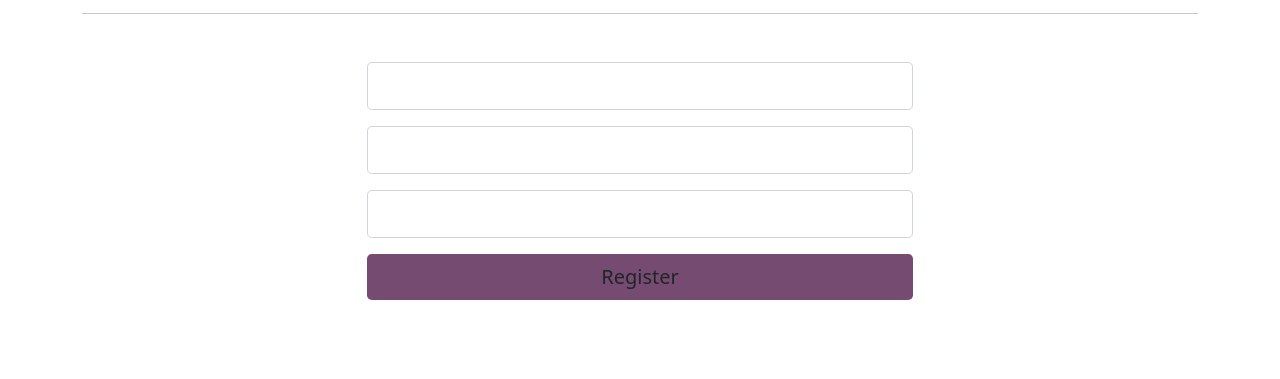
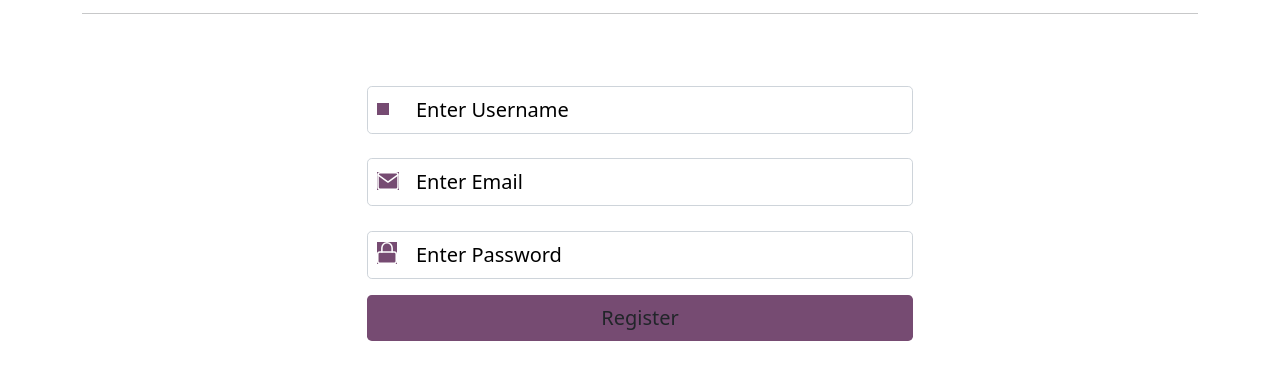
Before and after one commit to mervekrblt/klea-makeup-and-cosmetic, a website: page pages/register.html in a window 1280 px wide. Shown: the part 89-468 px from the top of the page. Drawn offline with Linux system fonts and the light colour scheme.

Commit message:
Create custom input that display with svg

```diff
--- a/pages/register.html
+++ b/pages/register.html
@@ -18,14 +18,17 @@
     <div class="container mt-5">
       <div class="col-md-6 mx-auto">
         <!-- Input group start -->
-        <div class="input-group">
-          <input type="text" class="form-control form-control-lg mb-3">
+        <div>
+          <img class="position-relative custom-icon bg-secondary" src="../klea/icons/plus.svg" alt="">
+          <input type="text" class="form-control form-control-lg custom-placeholder" placeholder="Enter Username">
         </div>
-        <div class="input-group">
-          <input type="text" class="form-control form-control-lg mb-3">
+        <div>
+          <img class="position-relative custom-icon bg-secondary" src="../klea/icons/mail.svg" alt="">
+          <input type="text" class="form-control form-control-lg custom-placeholder" placeholder="Enter Email">
         </div>
-        <div class="input-group">
-          <input type="text" class="form-control form-control-lg mb-3">
+        <div>
+          <img class="position-relative custom-icon bg-secondary" src="../klea/icons/lock.svg" alt="">
+          <input type="text" class="form-control form-control-lg mb-3 custom-placeholder" placeholder="Enter Password">
         </div>
         <a href="../pages/home.html">
           <button class="btn btn-lg w-100 bg-secondary border-0">Register</button>
--- a/sass/main.scss
+++ b/sass/main.scss
@@ -15,6 +15,8 @@ url('/assets/font/hobo/HoboStd.eot?#iefix') format('embedded-opentype');
 
 $primary: #A0819D;
 $secondary: #764B72;
+$input-btn-padding-x-lg: 3rem;
+$input-placeholder-color: white;
 
 .bg-body {
   background-image :url("/klea/bg.png");
@@ -28,6 +30,15 @@ $secondary: #764B72;
 
 .fixed-bottom {
   height: 70px;
+}
+
+.custom-icon {
+  top: 33px;
+  left: 10px;
+}
+
+.custom-placeholder::placeholder {
+  color: black !important;
 }
 
 
```
Also changed, not shown: index.html (+9 -6 lines), klea/mail.png (deleted), sass/main.css, 1 other file.
